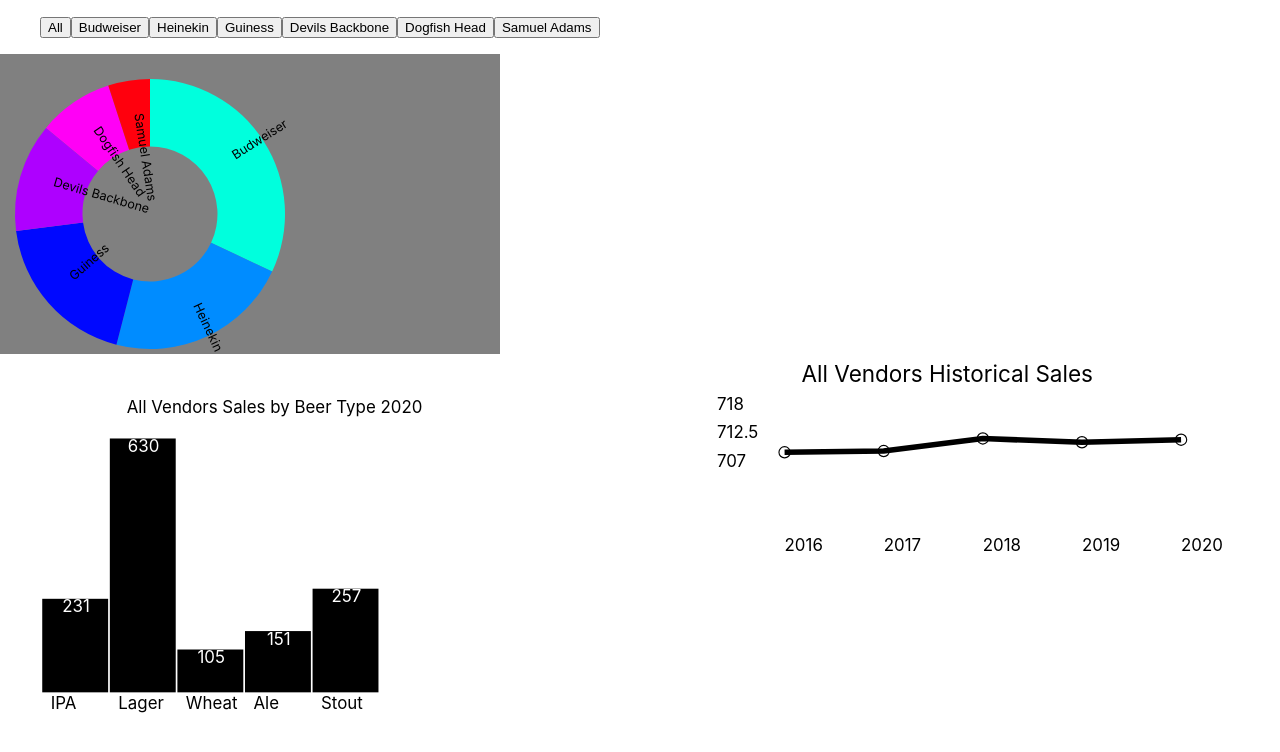
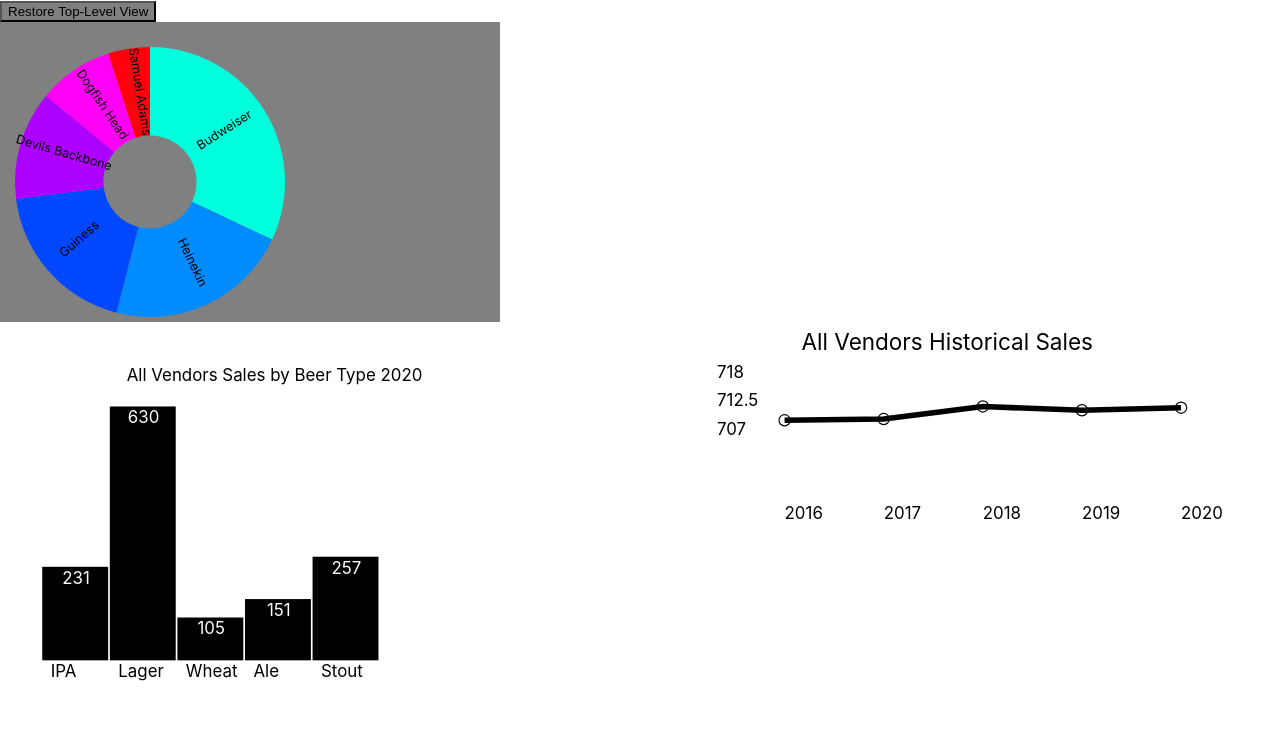
Before and after one commit to MattTheEconomist/Interactive_Dashboard-Beer_Market, a React (Create React App) app: page / in a window 1280 px wide. Shown: the top 752 px of the page. Built offline with nearby package versions, Linux system fonts and the light colour scheme.

Commit message:
pie nearly finished

```diff
--- a/src/App.css
+++ b/src/App.css
@@ -39,3 +39,8 @@
   height: 300px;
   width: 500px;
 }
+
+#restoreViewBtn{
+  color:black;
+  background-color: grey;
+}
--- a/src/App.js
+++ b/src/App.js
@@ -20,7 +20,10 @@
         <ButtonsOnly onChangeVendor={updateAllCharts} />
       </div>
       <div id="pieChartArea">
-          <PieChart onChangeVendor={updateAllCharts}/>
+          <PieChart
+          onChangeVendor={updateAllCharts}
+          selectedVendor = {selectedVendor}
+          />
       </div>
       <div id="barAndLine">
         <div id="barChartArea">
--- a/src/components/bar/BarChart.jsx
+++ b/src/components/bar/BarChart.jsx
@@ -6,11 +6,12 @@
     barWidth: 7.8,
     barSideMargin: 0.2,
     centerToCenter: 8,
-    labelMarginTop:1.6
+    labelMarginTop:2
 }
 
 const barTextStyle={
     fontSize: "2px",
+
 }
 
 
@@ -18,14 +19,12 @@
 
     const rect = select(rectRef.current)
 
-    // console.log(vendorColor)
     rect
     .transition()
     .duration(1000)
     .attr("height", barHeight+.05)
     .attr("y", yScaledPoz)
     .attr("fill", vendorColor)
-    // .attr("fill",   'rgba(255, 0, 246, 1)')
 
 
 
@@ -46,7 +45,6 @@
     const {x,y, width, barHeight, volumeValue, BeerType, yScaledPoz, xAxisPoz, vendorColor} = props
 
 
-    // console.log(vendorColor)
     useEffect(()=>{
         animateBars(rectRef,barHeight, volRef, yScaledPoz, vendorColor)
     })
@@ -63,6 +61,7 @@
             style={barTextStyle}
             fill={volumeValue===0?"grey":"white"}
             ref = {volRef}
+
             >
                 {volumeValue}
 
@@ -88,8 +87,6 @@
 
     const {selectedVendor, barAreaHeight, vendorColor} = props
 
-    // console.log(vendorColor)
-    // console.log(selectedVendor)
 
     const margin = {top: 10 , right: 20 , bottom: 30 , left: 40 }
     const barChartHeight = barAreaHeight - margin.top - margin.bottom;
--- a/src/components/line/LineChart.jsx
+++ b/src/components/line/LineChart.jsx
@@ -84,6 +84,8 @@
     useEffect(()=>{
         const dotsContainer = select(dotsRef.current)
         animateDots(dotsContainer, yScale, xScale, selectedData, vendorColor)
+
+        console.log(selectedData[0].Vendor)
     })
 
     const years=[2016,2017,2018,2019, 2020]
@@ -121,7 +123,7 @@
 
 
     function YScaleCustom(val){
-        if(selectedData[0].Vendor ==="All"){
+        if((selectedData[0].Vendor ==="All") && typeof (selectedData!=='undefined')){
             if(val===minVal){
                 return 10
             }if(val===medVal){
--- a/src/components/pie/ButtonsOnly.jsx
+++ b/src/components/pie/ButtonsOnly.jsx
@@ -1,42 +1,16 @@
 import React from "react";
 
 export default function ButtonsOnly(props) {
-    const {onChangeVendor} = props
+  const { onChangeVendor } = props;
 
-
-    const vendorList = ['All','Budweiser','Heinekin','Guiness','Devils Backbone','Dogfish Head' ,'Samuel Adams']
-
-    const vendorColorObject=['rgba(0, 0, 0, 1)','rgba(0, 255, 221, 1)','rgba(0, 140, 255, 1)','rgba(0, 8, 255, 1)','rgba(174, 0, 255, 1)','rgba(255, 0, 246, 1)', 'rgba(255, 0, 13, 1)','rgba(0, 255, 174, 1)']
-
-
-
-
-    function buttonClick(e){
-        const currentVendor = e.target.value
-        const currentColor = vendorColorObject[vendorList.indexOf(currentVendor)]
-
-        // console.log(currentColor)
-        onChangeVendor(currentVendor, currentColor)
-
-    }
-
-    const buttonList = vendorList.map((el)=>
-<button onClick={buttonClick} key={el+"Button"} value={el}>{el}</button>
-
-    )
-
-
+  function buttonClick(e) {
+    const blackColor = "rgba(0, 0, 0, 1)";
+    onChangeVendor("All", blackColor);
+  }
 
   return (
-      <div>
-
-          <ul>
-              {buttonList}
-          </ul>
-
-
-
-      </div>
-
+    <div>
+      <button id="restoreViewBtn"onClick={buttonClick}>{"Restore Top-Level View"}</button>
+    </div>
   );
 }
--- a/src/components/pie/PieChart.jsx
+++ b/src/components/pie/PieChart.jsx
@@ -1,4 +1,4 @@
-import React, { useState } from "react";
+import React, { useState, useEffect } from "react";
 // import { scaleOrdinal } from "d3-scale";
 import { pie } from "d3-shape";
 import pieData from "../../data/pieData.json";
@@ -6,9 +6,29 @@
 import Slice from "./Slice";
 
 export default function PieChart(props) {
-    const {onChangeVendor} = props
+    const {onChangeVendor, selectedVendor} = props
 
-    // console.log(onChangeVendor)
+    const [currentPortion, setCurrentPortion] = useState(0)
+
+    useEffect(()=>{
+      // const currentVendorObject = pieData.filter((row)=>row.Vendor===selectedVendor)
+      //   if(currentVendorObject.length>0){
+      //     if(typeof currentVendorObject!=='undefined'){
+      //       // setCurrentPortion(currentVendorObject[0].Portions)
+      //       let aThing = currentVendorObject
+      //       // console.log(currentVendorObject)
+      //       console.log(aThing[0].Portions)
+      //       setCurrentPortion(aThing)
+
+      //     }
+
+      //   }
+
+
+    }, [selectedVendor])
+
+
+
 
 
 
@@ -16,13 +36,27 @@
   const portions = pieData.map((row) => row.Portions);
   const vendors = pieData.map((row)=>row.Vendor)
 
-//   console.log(portions);
+  // if(selectedVendor){
+
+
+  //     if(typeof currentVendorObject!=='undefined'){
+
+  //     }
+
+      // const currentVendorPortion = currentVenorObject.Portion
+      // console.log(currentVenorObject[0][0].Portions)
+    // }
+
+  // }
+
+
+
 
   const vendorColors = [
     "rgba(0, 0, 0, 1)",
     "rgba(0, 255, 221, 1)",
     "rgba(0, 140, 255, 1)",
-    "rgba(0, 8, 255, 1)",
+    "rgba(0, 72, 255, 1)",
     "rgba(174, 0, 255, 1)",
     "rgba(255, 0, 246, 1)",
     "rgba(255, 0, 13, 1)",
@@ -44,11 +78,18 @@
   }
 
   return (
+    <div id="pieAndText">
     <svg width={500} height={300}>
       <g>
         {/* {pie(portions).map(renderSlice)} */}
         {piePiece(portions).map(renderSlice)}
       </g>
     </svg>
+  {/* <div>{`${selectedVendor} ${currentPortion===0? currentPortion*100: 'Vendors'}`}</div> */}
+  <div>
+    {/* {currentPortion} */}
+    </div>
+  </div>
+
   );
 }
--- a/src/components/pie/Slice.jsx
+++ b/src/components/pie/Slice.jsx
@@ -2,15 +2,49 @@
 import { arc } from "d3-shape";
 import { select } from "d3";
 
-function animateSlice(){
+function animateSlice(sliceRef, hoveredSlice, selectedInnerRadius, outerRadius){
+    const el = select(sliceRef.current)
 
-    return null
+    const newArc = arc()
+    .innerRadius(selectedInnerRadius)
+    .outerRadius(outerRadius)
+    .startAngle(hoveredSlice.startAngle)
+    .endAngle(hoveredSlice.endAngle);
+
+
+    el.
+    select("path")
+    // transition()
+    // .duration(750)
+    // .attr("stroke", "black")
+    // .style("stroke", "#555")
+    // .attr("stoke-width", 0.3)
+    // .attr("fill", "grey")
+    .attr("d", newArc)
+
+    // console.log(el.id)
 }
 
 function Slice(props){
     const { index, value, vendorColor, label, onChangeVendor, vendor } = props;
+    const sliceRef = React.createRef();
+    const [hoveredSlice, setHoveredSlice] = useState(value);
+    const [unHoveredSlice, setUnHoveredSlice] = useState(null)
 
-    const sliceRef = React.createRef();
+    useEffect(()=>{
+        const selectedInnerRadius = outerRadius*.9
+        animateSlice(sliceRef, hoveredSlice,selectedInnerRadius, outerRadius)
+
+        // console.log("hi")
+
+    },[
+        hoveredSlice,
+         sliceRef
+        ])
+
+
+
+
 
     function angle(value){
         let a = ((value.startAngle + value.endAngle) * 90) / Math.PI - 90;
@@ -21,7 +55,7 @@
 
 
   const outerRadius = 15;
-  const innerRadius = outerRadius / 2;
+  const innerRadius = outerRadius / 2.9;
 
   const sliceArc = arc()
   .innerRadius(innerRadius)
@@ -38,9 +72,15 @@
 
 
     return (
-<g transform={'translate(150, 160) scale(9,9)'}>
-    <path d={sliceArc(value)} fill={vendorColor} id={vendor} onClick={sliceClick}></path>
-    <text style={pieTextStyle} transform={`translate(${sliceArc.centroid(value)}) rotate(${angle(value)})`}>{vendor}</text>
+<g transform={'translate(150, 160) scale(9,9)'}
+ onClick={sliceClick}
+ onMouseEnter={()=>setHoveredSlice(value)}
+ onMouseLeave={()=>setUnHoveredSlice(value)}
+ >
+    <path d={sliceArc(value)} fill={vendorColor} id={vendor}  ></path>
+    <text style={pieTextStyle}
+    textAnchor="middle"
+    transform={`translate(${sliceArc.centroid(value)}) rotate(${angle(value)})`}>{vendor}</text>
 
 </g>
 
```
